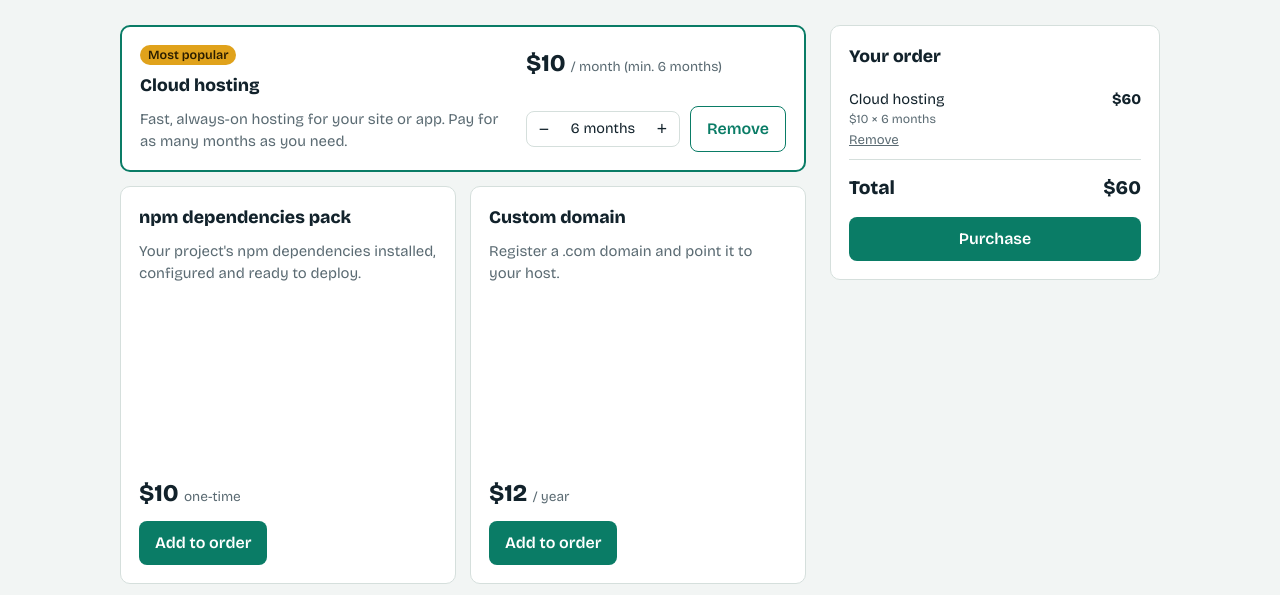
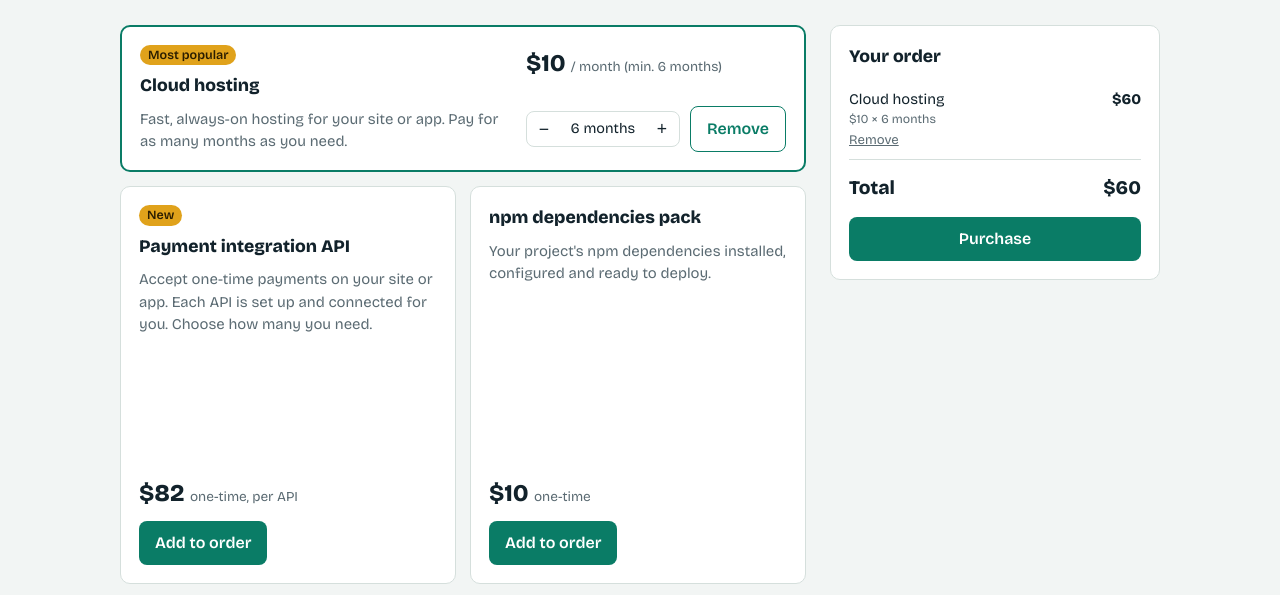
Before and after one commit to ItzChuks/devshelf, a plain HTML site: page index.html in a window 1280 px wide. Shown: the part 320-915 px from the top of the page. Drawn offline with nearby package versions, Linux system fonts and the light colour scheme.

Commit message:
Add files via upload

```diff
--- a/index.html
+++ b/index.html
@@ -91,6 +91,7 @@ dialog h2{margin:0 0 6px}
 <script>
 var P=[
 {id:"host",name:"Cloud hosting",desc:"Fast, always-on hosting for your site or app. Pay for as many months as you need.",price:10,rec:true,feat:true,tag:"Most popular"},
+{id:"pay",name:"Payment integration API",desc:"Accept one-time payments on your site or app. Each API is set up and connected for you. Choose how many you need.",price:82,rec:false,multi:true,noun:"API",tag:"New"},
 {id:"npm",name:"npm dependencies pack",desc:"Your project's npm dependencies installed, configured and ready to deploy.",price:10,rec:false},
 {id:"domain",name:"Custom domain",desc:"Register a .com domain and point it to your host.",price:12,rec:true,unit:"year",step:12,minU:1},
 {id:"ssl",name:"SSL certificate",desc:"HTTPS for your site, set up and renewed for you.",price:8,rec:true},
@@ -107,7 +108,7 @@ var P=[
 var cart={};
 function fmt(n){return "$"+n.toFixed(n%1?2:0)}
 function qty(p){return cart[p.id]}
-function label(p,m){return m+(p.unit==="year"?(m===1?" year":" years"):(m===1?" month":" months"))}
+function label(p,m){if(p.multi)return m+" "+p.noun+(m===1?"":"s");return m+(p.unit==="year"?(m===1?" year":" years"):(m===1?" month":" months"))}
 function renderGrid(){
   var g=document.getElementById("grid");g.innerHTML="";
   P.forEach(function(p){
@@ -115,18 +116,18 @@ function renderGrid(){
     var left=document.createElement("div");left.style.cssText="display:flex;flex-direction:column;gap:8px;flex:1 1 260px";
     left.innerHTML=(p.tag?'<span class="tag">'+p.tag+'</span>':'')+'<h3>'+p.name+'</h3><p>'+p.desc+'</p>';
     var right=document.createElement("div");right.style.cssText="display:flex;flex-direction:column;gap:10px;justify-content:flex-end";
-    right.innerHTML='<div class="price">'+fmt(p.price)+' <small>'+(p.rec?'/ '+(p.unit||'month')+(p.unit?'':' (min. 6 months)'):'one-time')+'</small></div>';
+    right.innerHTML='<div class="price">'+fmt(p.price)+' <small>'+(p.multi?'one-time, per '+p.noun:p.rec?'/ '+(p.unit||'month')+(p.unit?'':' (min. 6 months)'):'one-time')+'</small></div>';
     var row=document.createElement("div");row.className="row";
-    if(p.rec&&m){
+    if((p.rec||p.multi)&&m){
       var s=document.createElement("div");s.className="stepper";
       s.innerHTML='<button aria-label="Fewer">&minus;</button><span>'+label(p,m)+'</span><button aria-label="More">+</button>';
-      s.children[0].onclick=function(){if(m>(p.unit==="year"?1:6))cart[p.id]=m-1;update()};
-      s.children[2].onclick=function(){if(m<36)cart[p.id]=m+1;update()};
+      s.children[0].onclick=function(){if(m>(p.multi||p.unit==="year"?1:6))cart[p.id]=m-1;update()};
+      s.children[2].onclick=function(){if(m<(p.multi?50:36))cart[p.id]=m+1;update()};
       row.appendChild(s);
     }
     var b=document.createElement("button");b.className="btn"+(m?" in":"");
     b.textContent=m?"Remove":"Add to order";
-    b.onclick=function(){if(m)delete cart[p.id];else cart[p.id]=p.rec&&p.unit!=="year"?6:1;update()};
+    b.onclick=function(){if(m)delete cart[p.id];else cart[p.id]=p.rec&&p.unit!=="year"&&!p.multi?6:1;update()};
     row.appendChild(b);right.appendChild(row);
     c.appendChild(left);c.appendChild(right);g.appendChild(c);
   });
@@ -137,7 +138,7 @@ function renderCart(){
   P.forEach(function(p){
     var m=cart[p.id];if(!m)return;any=true;
     var d=document.createElement("div");d.className="line";
-    d.innerHTML='<span>'+p.name+'<small>'+(p.rec?fmt(p.price)+' × '+label(p,m):'One-time')+'</small><button>Remove</button></span><b>'+fmt(p.price*m)+'</b>';
+    d.innerHTML='<span>'+p.name+'<small>'+(p.rec?fmt(p.price)+' × '+label(p,m):p.multi?fmt(p.price)+' × '+label(p,m)+' · one-time':'One-time')+'</small><button>Remove</button></span><b>'+fmt(p.price*m)+'</b>';
     d.querySelector("button").onclick=function(){delete cart[p.id];update()};
     L.appendChild(d);
   });
```
Also changed, not shown: script.js (+8 -7 lines).
